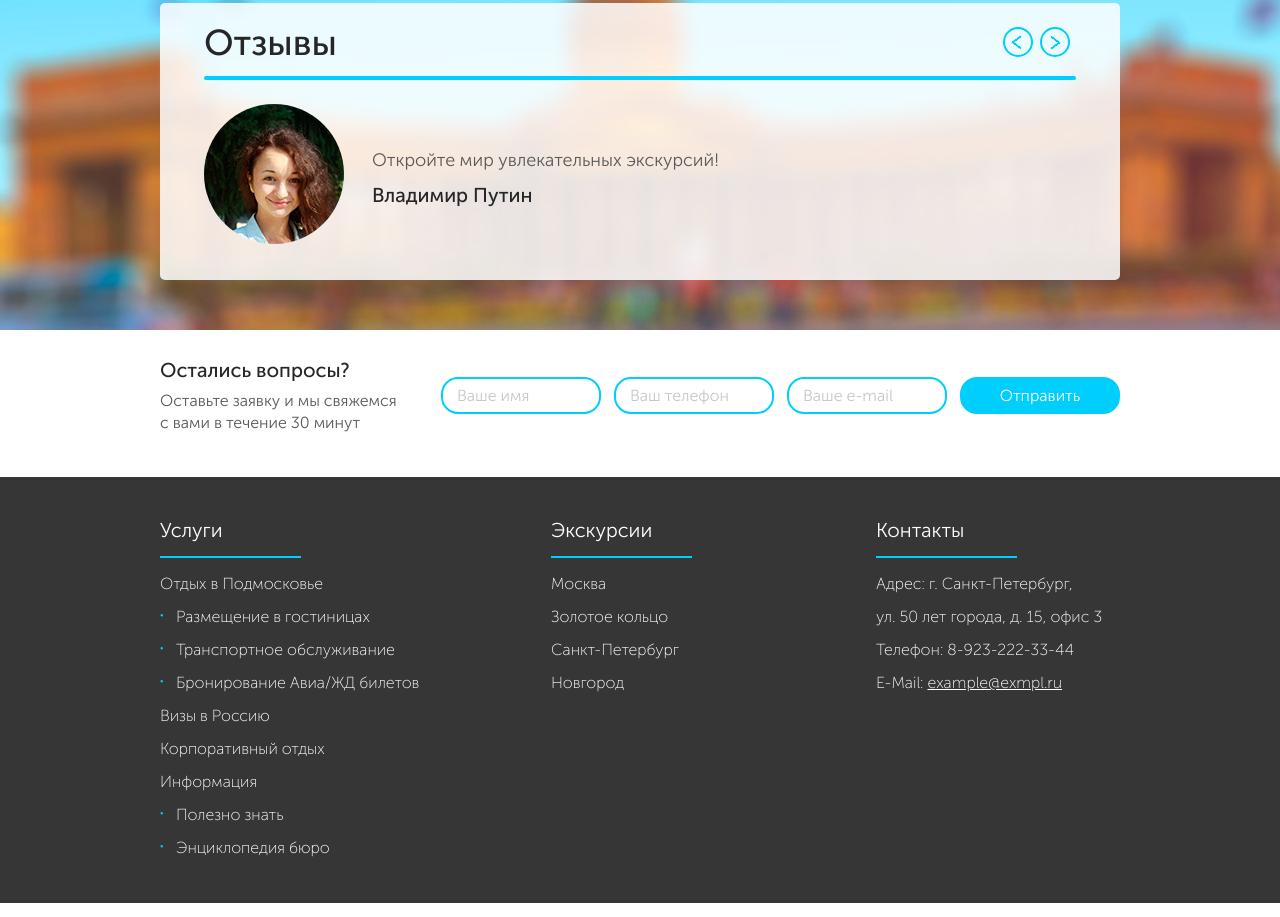
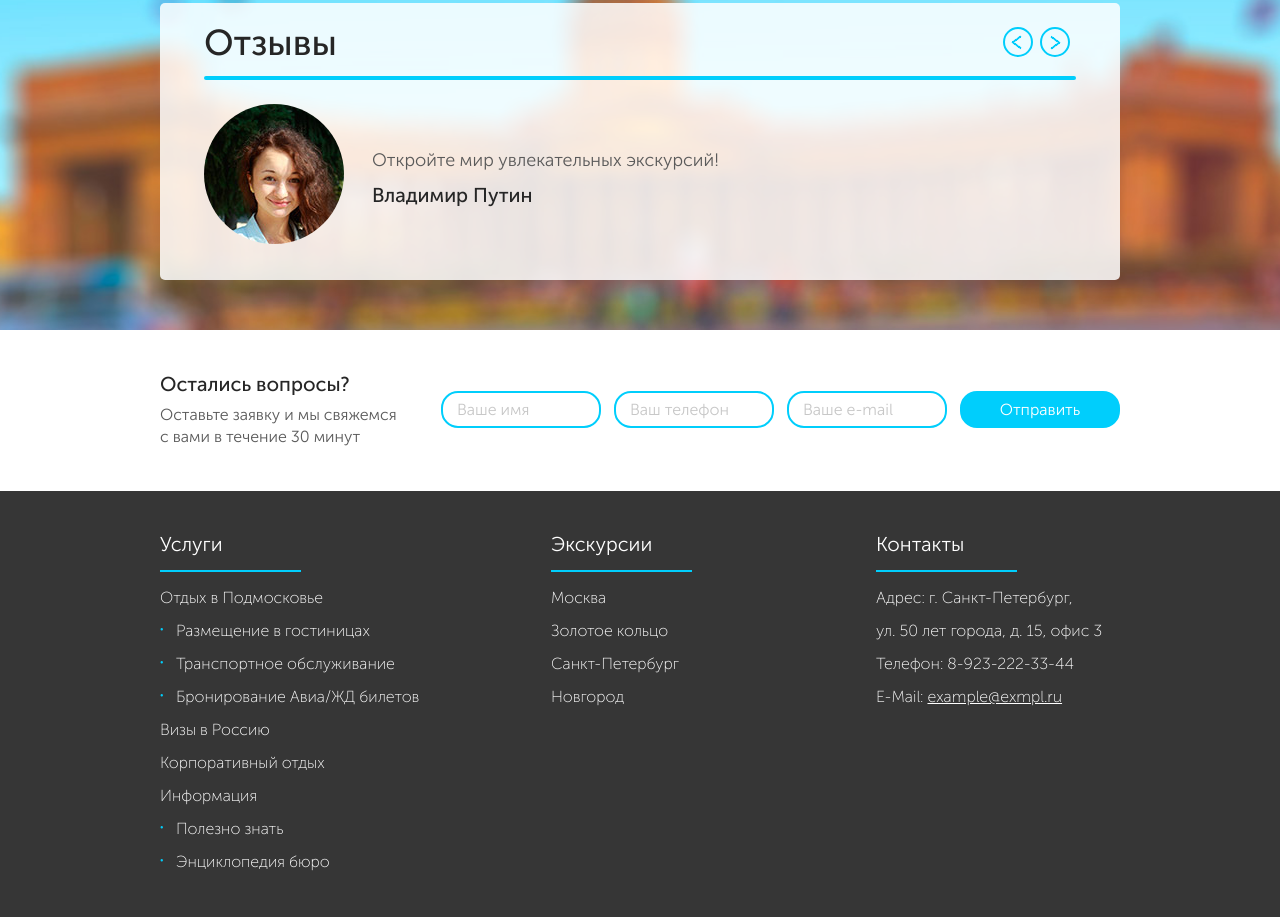
Before and after one commit to mikhkita/height, a plain HTML site: page index.html in a window 1280 px wide. Shown: the part 2778-3695 px from the top of the page. Drawn offline with Linux system fonts and the light colour scheme.

Commit message:
no message

```diff
--- a/css/layout.css
+++ b/css/layout.css
@@ -661,11 +661,10 @@ p {
 
 }
 	.b-question .b-block {
-		padding-top: 29px;
-
+		padding-top: 43px;
 		text-align: left;
 		padding-bottom: 43px;
-}
+	}
 
 		.b-question .b-block .left{
 			width: 240px;
@@ -681,9 +680,8 @@ p {
 				font-size: 16px;
 				line-height: 1.375;
 				margin-top: 7px;
-
 				color: #5a5a5a;
-}
+			}
 		.b-question .b-block .right {
     		margin-top: 18px;
 		}
--- a/js/main.js
+++ b/js/main.js
@@ -71,7 +71,8 @@ $(document).ready(function(){
         autoplay: true,
         dots: true,
         infinite: true,
-        speed: 500,
+        speed: 1000,
+        autoplaySpeed: 4000,
         fade: true,
         cssEase: 'ease-out',
         arrows: false
```
